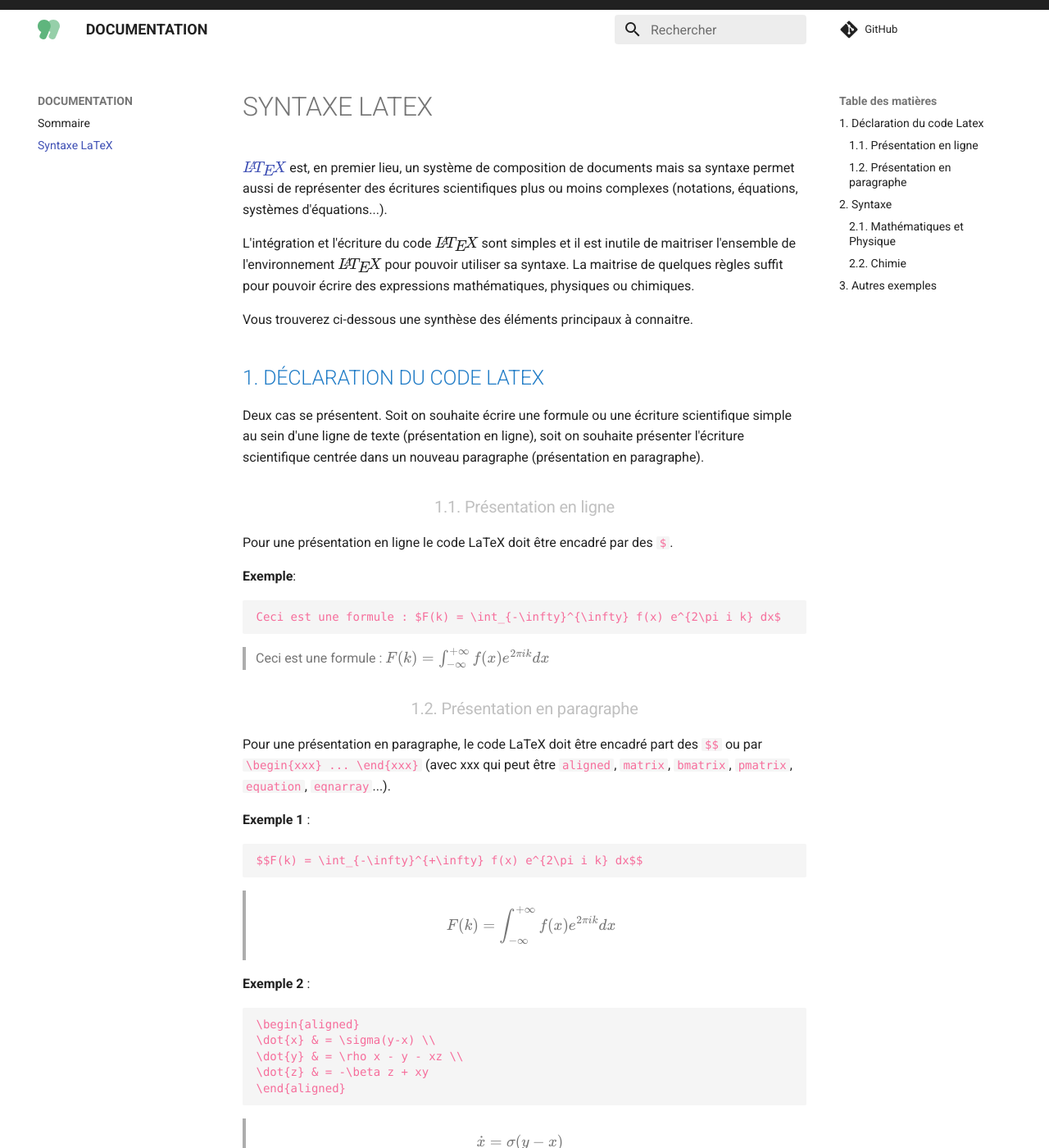
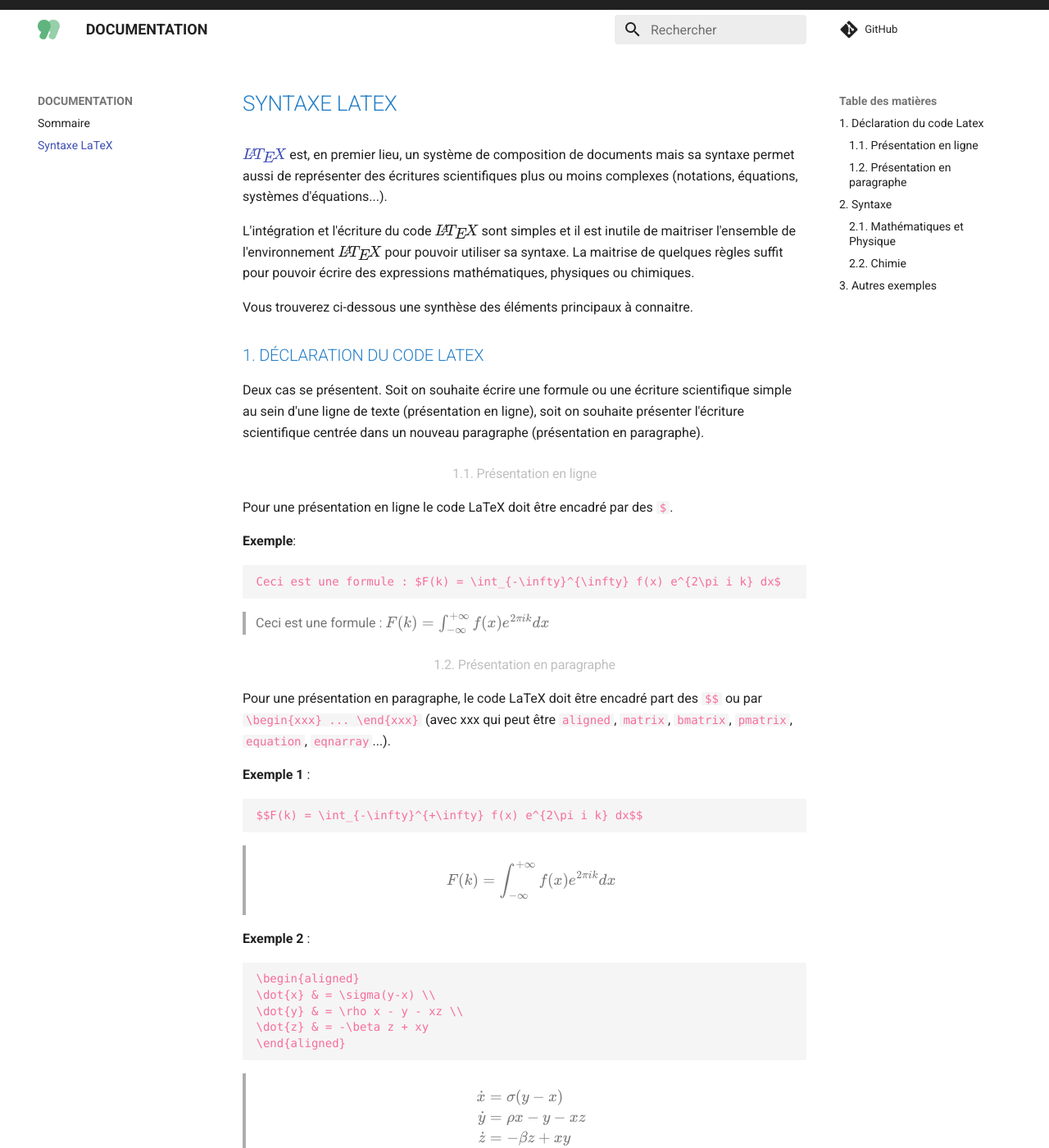
Before and after one commit to mon-oral/documentation, an MkDocs documentation site: the page built from docs/Syntaxe LaTex.md, in a window 1280 px wide and 1400 px high. Shown: the whole window at 82% size. Built offline with MkDocs 1.6.1 and Material for MkDocs 9.7.7, drawn with Linux system fonts in a browser that asks for light colours; comment, search, counter and statistics services are not loaded; the version menu is left out.

Commit message:
Update extra.css

```diff
--- a/docs/assets/stylesheets/extra.css
+++ b/docs/assets/stylesheets/extra.css
@@ -42,7 +42,6 @@
     word-break: break-word;
     font-family: SFMono-Regular,Menlo,Monaco,Consolas,Liberation Mono,Courier New,monospace;
 }
-}
 
 h1, h2, h3, h4, h5, h6, .h1, .h2, .h3, .h4, .h5, .h6 {
     margin-bottom: 0.5rem;
@@ -50,20 +49,20 @@
     line-height: 1.2;
 }
 
-h1 {
+.md-typeset h1 {
     color: #227dc7;
     font-size: 1.3rem;
     text-transform: uppercase;
 }
 
 
-h2 {
+.md-typeset h2 {
     color: #227dc7;
     font-size: 1rem;
     text-transform: uppercase;
 }
 
-h3 {
+.md-typeset h3 {
 	color:#227dc7;
 	font-size:0.8rem;
 	text-align:center;
```
